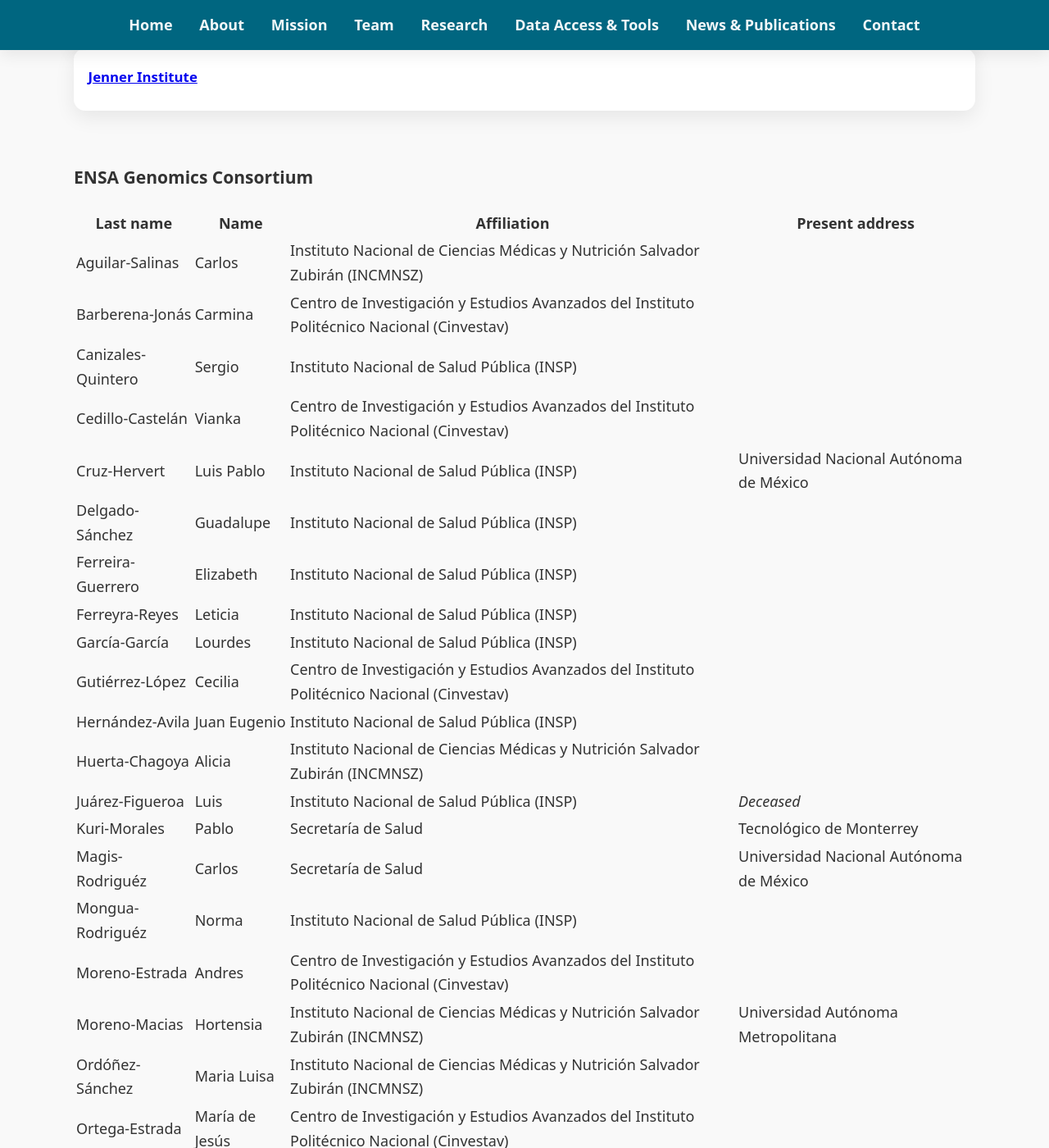
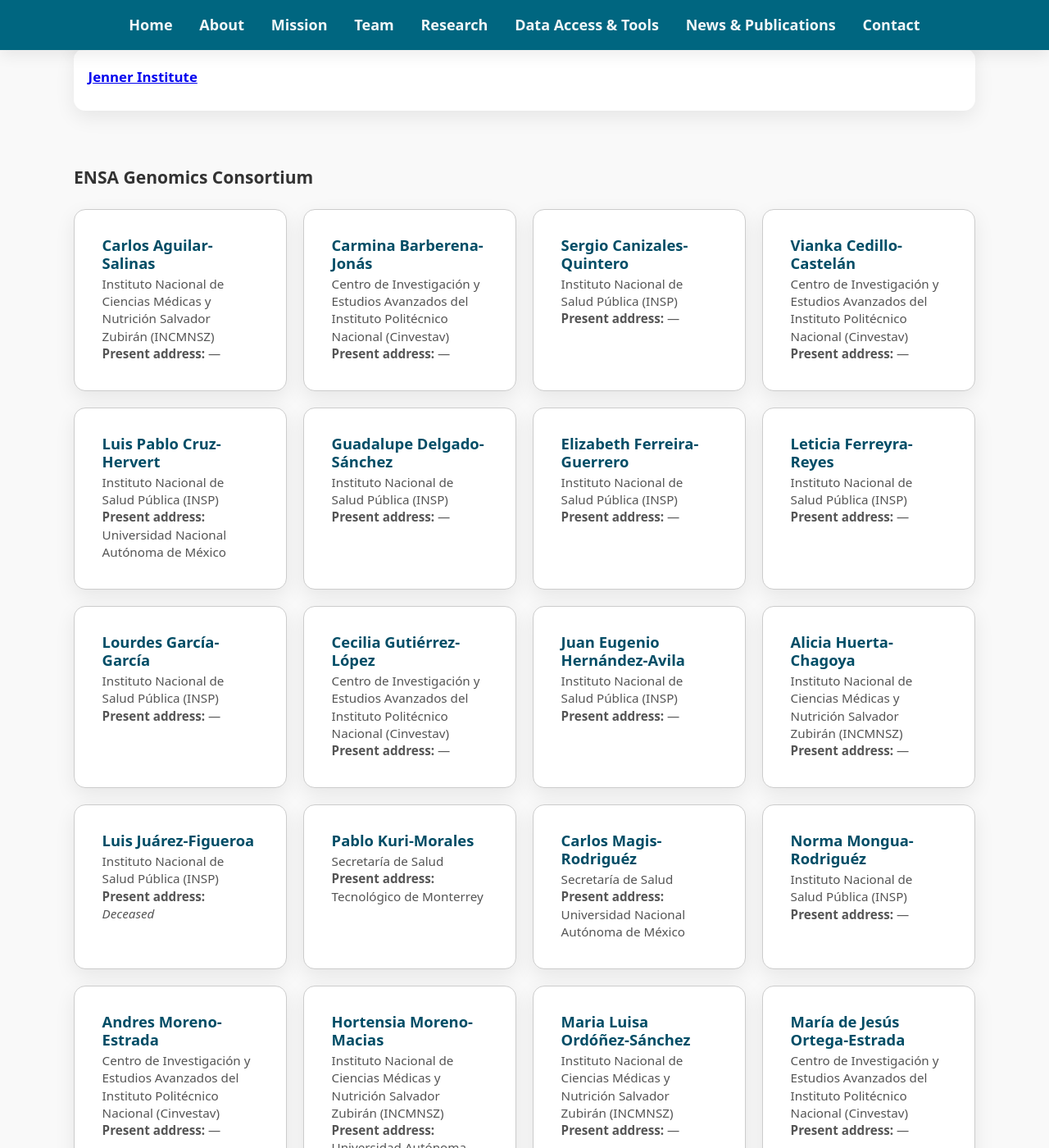
Before and after one commit to morenolab/MexicanBiobank_webpage, a Jekyll site: the page built from pages/team.md, in a window 1280 px wide and 1400 px high, scrolled down 1615 px. Shown: the whole window at 82% size. Built offline with Jekyll 4.4.1, drawn with Linux system fonts in a browser that asks for light colours; some of the changed text lies outside the part shown.

Commit message:
Add files via upload

```diff
--- a/pages/team.md
+++ b/pages/team.md
@@ -139,218 +139,274 @@
         </section>
 
         <h3>ENSA Genomics Consortium</h3>
-        <table>
-                <thead>
-                        <tr>
-                                <th>Last name</th>
-                                <th>Name</th>
-                                <th>Affiliation</th>
-                                <th>Present address</th>
-                        </tr>
-                </thead>
+<section class="team-grid">
 
-                <tbody>
-                        <tr>
-                                <td>Aguilar-Salinas</td>
-                                <td>Carlos</td>
-                                <td>Instituto Nacional de Ciencias Médicas y Nutrición Salvador Zubirán (INCMNSZ)</td>
-                                <td></td>
-                        </tr>
-                        <tr>
-                                <td>Barberena-Jonás</td>
-                                <td>Carmina</td>
-                                <td>Centro de Investigación y Estudios Avanzados del Instituto Politécnico Nacional (Cinvestav)</td>
-                                <td></td>
-                        </tr>
-                        <tr>
+  <article class="team-card">
+    <div class="team-card__body">
+      <h3 class="team-card__name">Carlos Aguilar-Salinas</h3>
+      <p class="team-card__meta">Instituto Nacional de Ciencias Médicas y Nutrición Salvador Zubirán (INCMNSZ)</p>
+      <p class="team-card__meta"><strong>Present address:</strong> —</p>
+    </div>
+  </article>
 
-                                <td>Canizales-Quintero</td>
-                                <td>Sergio</td>
-                                <td>Instituto Nacional de Salud Pública (INSP)</td>
-                                <td></td>
-                        </tr>
-                        <tr>
-                                <td>Cedillo-Castelán</td>
-                                <td>Vianka</td>
-                                <td>Centro de Investigación y Estudios Avanzados del Instituto Politécnico Nacional (Cinvestav)</td>
-                                <td></td>
-                        </tr>
-                        <tr>
-                                <td>Cruz-Hervert</td>
-                                <td>Luis Pablo</td>
-                                <td>Instituto Nacional de Salud Pública (INSP)</td>
-                                <td>Universidad Nacional Autónoma de México</td>
-                        </tr>
-                        <tr>
-                                <td>Delgado-Sánchez</td>
-                                <td>Guadalupe</td>
-                                <td>Instituto Nacional de Salud Pública (INSP)</td>
-                                <td></td>
-                        </tr>
-                        <tr>
-                                <td>Ferreira-Guerrero</td>
-                                <td>Elizabeth</td>
-                                <td>Instituto Nacional de Salud Pública (INSP)</td>
-                                <td></td>
-                        </tr>
-                        <tr>
-                                <td>Ferreyra-Reyes</td>
-                                <td>Leticia</td>
-                                <td>Instituto Nacional de Salud Pública (INSP)</td>
-                                <td></td>
-                        </tr>
-                        <tr>
-                                <td>García-García</td>
-                                <td>Lourdes</td>
-                                <td>Instituto Nacional de Salud Pública (INSP)</td>
-                                <td></td>
-                        </tr>
-                        <tr>
-                                <td>Gutiérrez-López</td>
-                                <td>Cecilia</td>
-                                <td>Centro de Investigación y Estudios Avanzados del Instituto Politécnico Nacional (Cinvestav)</td>
-                                <td></td>
-                        </tr>
-                        <tr>
-                                <td>Hernández-Avila</td>
-                                <td>Juan Eugenio</td>
-                                <td>Instituto Nacional de Salud Pública (INSP)</td>
-                                <td></td>
-                        </tr>
-                        <tr>
-                                <td>Huerta-Chagoya</td>
-                                <td>Alicia</td>
-                                <td>Instituto Nacional de Ciencias Médicas y Nutrición Salvador Zubirán (INCMNSZ)</td>
-                                <td></td>
-                        </tr>
-                        <tr>
-                                <td>Juárez-Figueroa</td>
-                                <td>Luis</td>
-                                <td>Instituto Nacional de Salud Pública (INSP)</td>
-                                <td><em>Deceased</em></td>
-                        </tr>
-                        <tr>
-                                <td>Kuri-Morales</td>
-                                <td>Pablo</td>
-                                <td>Secretaría de Salud</td>
-                                <td>Tecnológico de Monterrey</td>
-                        </tr>
-                        <tr>
-                                <td>Magis-Rodriguéz</td>
-                                <td>Carlos</td>
-                                <td>Secretaría de Salud</td>
-                                <td>Universidad Nacional Autónoma de México</td>
-                        </tr>
-                        <tr>
-                                <td>Mongua-Rodriguéz</td>
-                                <td>Norma</td>
-                                <td>Instituto Nacional de Salud Pública (INSP)</td>
-                                <td></td>
-                        </tr>
-                        <tr>
-                                <td>Moreno-Estrada</td>
-                                <td>Andres</td>
-                                <td>Centro de Investigación y Estudios Avanzados del Instituto Politécnico Nacional (Cinvestav)</td>
-                                <td></td>
-                        </tr>
-                        <tr>
-                                <td>Moreno-Macias</td>
-                                <td>Hortensia</td>
-                                <td>Instituto Nacional de Ciencias Médicas y Nutrición Salvador Zubirán (INCMNSZ)</td>
-                                <td>Universidad Autónoma Metropolitana</td>
-                        </tr>
-                        <tr>
-                                <td>Ordóñez-Sánchez</td>
-                                <td>Maria Luisa</td>
-                                <td>Instituto Nacional de Ciencias Médicas y Nutrición Salvador Zubirán (INCMNSZ)</td>
-                                <td></td>
-                        </tr>
-                        <tr>
-                                <td>Ortega-Estrada</td>
-                                <td>María de Jesús</td>
-                                <td>Centro de Investigación y Estudios Avanzados del Instituto Politécnico Nacional (Cinvestav)</td>
-                                <td></td>
-                        </tr>
-                        <tr>
-                                <td>Palma-Martínez</td>
-                                <td>María José</td>
-                                <td>Centro de Investigación y Estudios Avanzados del Instituto Politécnico Nacional (Cinvestav)</td>
-                                <td>Universidad Nacional Autónoma de México</td>
-                        </tr>
-                        <tr>
-                                <td>Quinto-Cortés</td>
-                                <td>Consuelo D</td>
-                                <td>Centro de Investigación y Estudios Avanzados del Instituto Politécnico Nacional (Cinvestav)</td>
-                                <td></td>
-                        </tr>
-                        <tr>
-                                <td>Rodríguez-Guillen</td>
-                                <td>Rosario</td>
-                                <td>Instituto Nacional de Ciencias Médicas y Nutrición Salvador Zubirán (INCMNSZ)</td>
-                                <td></td>
-                        </tr>
-                        <tr>
-                                <td>Sarti-Gutíerrez</td>
-                                <td>Elsa</td>
-                                <td>Instituto Nacional de Salud Pública (INSP)</td>
-                                <td><em>Retired</em></td>
-                        </tr>
-                        <tr>
-                                <td>Sepúlveda-Amor</td>
-                                <td>Jaime</td>
-                                <td>Instituto Nacional de Salud Pública (INSP)</td>
-                                <td>University of California San Francisco (UCSF)</td>
-                        </tr>
-                        <tr>
-                                <td>Sohail</td>
-                                <td>Mashaal</td>
-                                <td>Centro de Investigación y Estudios Avanzados del Instituto Politécnico Nacional (Cinvestav)</td>
-                                <td>Universidad Nacional Autónoma de México</td>
-                        </tr>
-                        <tr>
-                                <td>Tapia-Conyer</td>
-                                <td>Roberto</td>
-                                <td>Secretaría de Salud</td>
-                                <td>Fundación Carlos Slim</td>
-                        </tr>
-                        <tr>
-                                <td>Tusié-Luna</td>
-                                <td>Maria Teresa</td>
-                                <td>Instituto Nacional de Ciencias Médicas y Nutrición Salvador Zubirán (INCMNSZ)</td>
-                                <td></td>
-                        </tr>
-                        <tr>
-                                <td>Valdespino-Gómez</td>
-                                <td>José Luis</td>
-                                <td>Instituto Nacional de Salud Pública (INSP)</td>
-                                <td><em>Deceased</em></td>
-                        </tr>
-                        <tr>
-                                <td>Tellez-Vazquez</td>
-                                <td>Norma</td>
-                                <td>Instituto Nacional de Salud Pública (INSP)</td>
-                                <td></td>
-                        </tr>
-                        <tr>
-                                <td>Velázquez-Meza</td>
-                                <td>Manuel</td>
-                                <td>Instituto Nacional de Salud Pública (INSP)</td>
-                                <td></td>
-                        </tr>
-                        <tr>
-                                <td>Velázquez-Monroy</td>
-                                <td>Oscar</td>
-                                <td>Secretaría de Salud</td>
-                                <td><em>Deceased</em></td>
-                        </tr>
-                        <tr>
-                                <td>Lazcano-Ponce</td>
-                                <td>Eduardo</td>
-                                <td>Instituto Nacional de Salud Pública (INSP)</td>
-                                <td></td>
-                        </tr>
-                </tbody>
-        </table>
+  <article class="team-card">
+    <div class="team-card__body">
+      <h3 class="team-card__name">Carmina Barberena-Jonás</h3>
+      <p class="team-card__meta">Centro de Investigación y Estudios Avanzados del Instituto Politécnico Nacional (Cinvestav)</p>
+      <p class="team-card__meta"><strong>Present address:</strong> —</p>
+    </div>
+  </article>
+
+  <article class="team-card">
+    <div class="team-card__body">
+      <h3 class="team-card__name">Sergio Canizales-Quintero</h3>
+      <p class="team-card__meta">Instituto Nacional de Salud Pública (INSP)</p>
+      <p class="team-card__meta"><strong>Present address:</strong> —</p>
+    </div>
+  </article>
+
+  <article class="team-card">
+    <div class="team-card__body">
+      <h3 class="team-card__name">Vianka Cedillo-Castelán</h3>
+      <p class="team-card__meta">Centro de Investigación y Estudios Avanzados del Instituto Politécnico Nacional (Cinvestav)</p>
+      <p class="team-card__meta"><strong>Present address:</strong> —</p>
+    </div>
+  </article>
+
+  <article class="team-card">
+    <div class="team-card__body">
+      <h3 class="team-card__name">Luis Pablo Cruz-Hervert</h3>
+      <p class="team-card__meta">Instituto Nacional de Salud Pública (INSP)</p>
+      <p class="team-card__meta"><strong>Present address:</strong> Universidad Nacional Autónoma de México</p>
+    </div>
+  </article>
+
+  <article class="team-card">
+    <div class="team-card__body">
+      <h3 class="team-card__name">Guadalupe Delgado-Sánchez</h3>
+      <p class="team-card__meta">Instituto Nacional de Salud Pública (INSP)</p>
+      <p class="team-card__meta"><strong>Present address:</strong> —</p>
+    </div>
+  </article>
+
+  <article class="team-card">
+    <div class="team-card__body">
+      <h3 class="team-card__name">Elizabeth Ferreira-Guerrero</h3>
+      <p class="team-card__meta">Instituto Nacional de Salud Pública (INSP)</p>
+      <p class="team-card__meta"><strong>Present address:</strong> —</p>
+    </div>
+  </article>
+
+  <article class="team-card">
+    <div class="team-card__body">
+      <h3 class="team-card__name">Leticia Ferreyra-Reyes</h3>
+      <p class="team-card__meta">Instituto Nacional de Salud Pública (INSP)</p>
+      <p class="team-card__meta"><strong>Present address:</strong> —</p>
+    </div>
+  </article>
+
+  <article class="team-card">
+    <div class="team-card__body">
+      <h3 class="team-card__name">Lourdes García-García</h3>
+      <p class="team-card__meta">Instituto Nacional de Salud Pública (INSP)</p>
+      <p class="team-card__meta"><strong>Present address:</strong> —</p>
+    </div>
+  </article>
+
+  <article class="team-card">
+    <div class="team-card__body">
+      <h3 class="team-card__name">Cecilia Gutiérrez-López</h3>
+      <p class="team-card__meta">Centro de Investigación y Estudios Avanzados del Instituto Politécnico Nacional (Cinvestav)</p>
+      <p class="team-card__meta"><strong>Present address:</strong> —</p>
+    </div>
+  </article>
+
+  <article class="team-card">
+    <div class="team-card__body">
+      <h3 class="team-card__name">Juan Eugenio Hernández-Avila</h3>
+      <p class="team-card__meta">Instituto Nacional de Salud Pública (INSP)</p>
+      <p class="team-card__meta"><strong>Present address:</strong> —</p>
+    </div>
+  </article>
+
+  <article class="team-card">
+    <div class="team-card__body">
+      <h3 class="team-card__name">Alicia Huerta-Chagoya</h3>
+      <p class="team-card__meta">Instituto Nacional de Ciencias Médicas y Nutrición Salvador Zubirán (INCMNSZ)</p>
+      <p class="team-card__meta"><strong>Present address:</strong> —</p>
+    </div>
+  </article>
+
+  <article class="team-card">
+    <div class="team-card__body">
+      <h3 class="team-card__name">Luis Juárez-Figueroa</h3>
+      <p class="team-card__meta">Instituto Nacional de Salud Pública (INSP)</p>
+      <p class="team-card__meta"><strong>Present address:</strong> <em>Deceased</em></p>
+    </div>
+  </article>
+
+  <article class="team-card">
+    <div class="team-card__body">
+      <h3 class="team-card__name">Pablo Kuri-Morales</h3>
+      <p class="team-card__meta">Secretaría de Salud</p>
+      <p class="team-card__meta"><strong>Present address:</strong> Tecnológico de Monterrey</p>
+    </div>
+  </article>
+
+  <article class="team-card">
+    <div class="team-card__body">
+      <h3 class="team-card__name">Carlos Magis-Rodriguéz</h3>
+      <p class="team-card__meta">Secretaría de Salud</p>
+      <p class="team-card__meta"><strong>Present address:</strong> Universidad Nacional Autónoma de México</p>
+    </div>
+  </article>
+
+  <article class="team-card">
+    <div class="team-card__body">
+      <h3 class="team-card__name">Norma Mongua-Rodriguéz</h3>
+      <p class="team-card__meta">Instituto Nacional de Salud Pública (INSP)</p>
+      <p class="team-card__meta"><strong>Present address:</strong> —</p>
+    </div>
+  </article>
+
+  <article class="team-card">
+    <div class="team-card__body">
+      <h3 class="team-card__name">Andres Moreno-Estrada</h3>
+      <p class="team-card__meta">Centro de Investigación y Estudios Avanzados del Instituto Politécnico Nacional (Cinvestav)</p>
+      <p class="team-card__meta"><strong>Present address:</strong> —</p>
+    </div>
+  </article>
+
+  <article class="team-card">
+    <div class="team-card__body">
+      <h3 class="team-card__name">Hortensia Moreno-Macias</h3>
+      <p class="team-card__meta">Instituto Nacional de Ciencias Médicas y Nutrición Salvador Zubirán (INCMNSZ)</p>
+      <p class="team-card__meta"><strong>Present address:</strong> Universidad Autónoma Metropolitana</p>
+    </div>
+  </article>
+
+  <article class="team-card">
+    <div class="team-card__body">
+      <h3 class="team-card__name">Maria Luisa Ordóñez-Sánchez</h3>
+      <p class="team-card__meta">Instituto Nacional de Ciencias Médicas y Nutrición Salvador Zubirán (INCMNSZ)</p>
+      <p class="team-card__meta"><strong>Present address:</strong> —</p>
+    </div>
+  </article>
+
+  <article class="team-card">
+    <div class="team-card__body">
+      <h3 class="team-card__name">María de Jesús Ortega-Estrada</h3>
+      <p class="team-card__meta">Centro de Investigación y Estudios Avanzados del Instituto Politécnico Nacional (Cinvestav)</p>
+      <p class="team-card__meta"><strong>Present address:</strong> —</p>
+    </div>
+  </article>
+
+  <article class="team-card">
+    <div class="team-card__body">
+      <h3 class="team-card__name">María José Palma-Martínez</h3>
+      <p class="team-card__meta">Centro de Investigación y Estudios Avanzados del Instituto Politécnico Nacional (Cinvestav)</p>
+      <p class="team-card__meta"><strong>Present address:</strong> Universidad Nacional Autónoma de México</p>
+    </div>
+  </article>
+
+  <article class="team-card">
+    <div class="team-card__body">
+      <h3 class="team-card__name">Consuelo D Quinto-Cortés</h3>
+      <p class="team-card__meta">Centro de Investigación y Estudios Avanzados del Instituto Politécnico Nacional (Cinvestav)</p>
+      <p class="team-card__meta"><strong>Present address:</strong> —</p>
+    </div>
+  </article>
+
+  <article class="team-card">
+    <div class="team-card__body">
+      <h3 class="team-card__name">Rosario Rodríguez-Guillen</h3>
+      <p class="team-card__meta">Instituto Nacional de Ciencias Médicas y Nutrición Salvador Zubirán (INCMNSZ)</p>
+      <p class="team-card__meta"><strong>Present address:</strong> —</p>
+    </div>
+  </article>
+
+  <article class="team-card">
+    <div class="team-card__body">
+      <h3 class="team-card__name">Elsa Sarti-Gutíerrez</h3>
+      <p class="team-card__meta">Instituto Nacional de Salud Pública (INSP)</p>
+      <p class="team-card__meta"><strong>Present address:</strong> <em>Retired</em></p>
+    </div>
+  </article>
+
+  <article class="team-card">
+    <div class="team-card__body">
+      <h3 class="team-card__name">Jaime Sepúlveda-Amor</h3>
+      <p class="team-card__meta">Instituto Nacional de Salud Pública (INSP)</p>
+      <p class="team-card__meta"><strong>Present address:</strong> University of California San Francisco (UCSF)</p>
+    </div>
+  </article>
+
+  <article class="team-card">
+    <div class="team-card__body">
+      <h3 class="team-card__name">Mashaal Sohail</h3>
+      <p class="team-card__meta">Centro de Investigación y Estudios Avanzados del Instituto Politécnico Nacional (Cinvestav)</p>
+      <p class="team-card__meta"><strong>Present address:</strong> Universidad Nacional Autónoma de México</p>
+    </div>
+  </article>
+
+  <article class="team-card">
+    <div class="team-card__body">
+      <h3 class="team-card__name">Roberto Tapia-Conyer</h3>
+      <p class="team-card__meta">Secretaría de Salud</p>
+      <p class="team-card__meta"><strong>Present address:</strong> Fundación Carlos Slim</p>
+    </div>
+  </article>
+
+  <article class="team-card">
+    <div class="team-card__body">
+      <h3 class="team-card__name">Maria Teresa Tusié-Luna</h3>
+      <p class="team-card__meta">Instituto Nacional de Ciencias Médicas y Nutrición Salvador Zubirán (INCMNSZ)</p>
+      <p class="team-card__meta"><strong>Present address:</strong> —</p>
+    </div>
+  </article>
+
+  <article class="team-card">
+    <div class="team-card__body">
+      <h3 class="team-card__name">José Luis Valdespino-Gómez</h3>
+      <p class="team-card__meta">Instituto Nacional de Salud Pública (INSP)</p>
+      <p class="team-card__meta"><strong>Present address:</strong> <em>Deceased</em></p>
+    </div>
+  </article>
+
+  <article class="team-card">
+    <div class="team-card__body">
+      <h3 class="team-card__name">Norma Tellez-Vazquez</h3>
+      <p class="team-card__meta">Instituto Nacional de Salud Pública (INSP)</p>
+      <p class="team-card__meta"><strong>Present address:</strong> —</p>
+    </div>
+  </article>
+
+  <article class="team-card">
+    <div class="team-card__body">
+      <h3 class="team-card__name">Manuel Velázquez-Meza</h3>
+      <p class="team-card__meta">Instituto Nacional de Salud Pública (INSP)</p>
+      <p class="team-card__meta"><strong>Present address:</strong> —</p>
+    </div>
+  </article>
+
+  <article class="team-card">
+    <div class="team-card__body">
+      <h3 class="team-card__name">Oscar Velázquez-Monroy</h3>
+      <p class="team-card__meta">Secretaría de Salud</p>
+      <p class="team-card__meta"><strong>Present address:</strong> <em>Deceased</em></p>
+    </div>
+  </article>
+
+  <article class="team-card">
+    <div class="team-card__body">
+      <h3 class="team-card__name">Eduardo Lazcano-Ponce</h3>
+      <p class="team-card__meta">Instituto Nacional de Salud Pública (INSP)</p>
+      <p class="team-card__meta"><strong>Present address:</strong> —</p>
+    </div>
+  </article>
+
+</section>
+
 
         <h3>Funding</h3>
 
```
